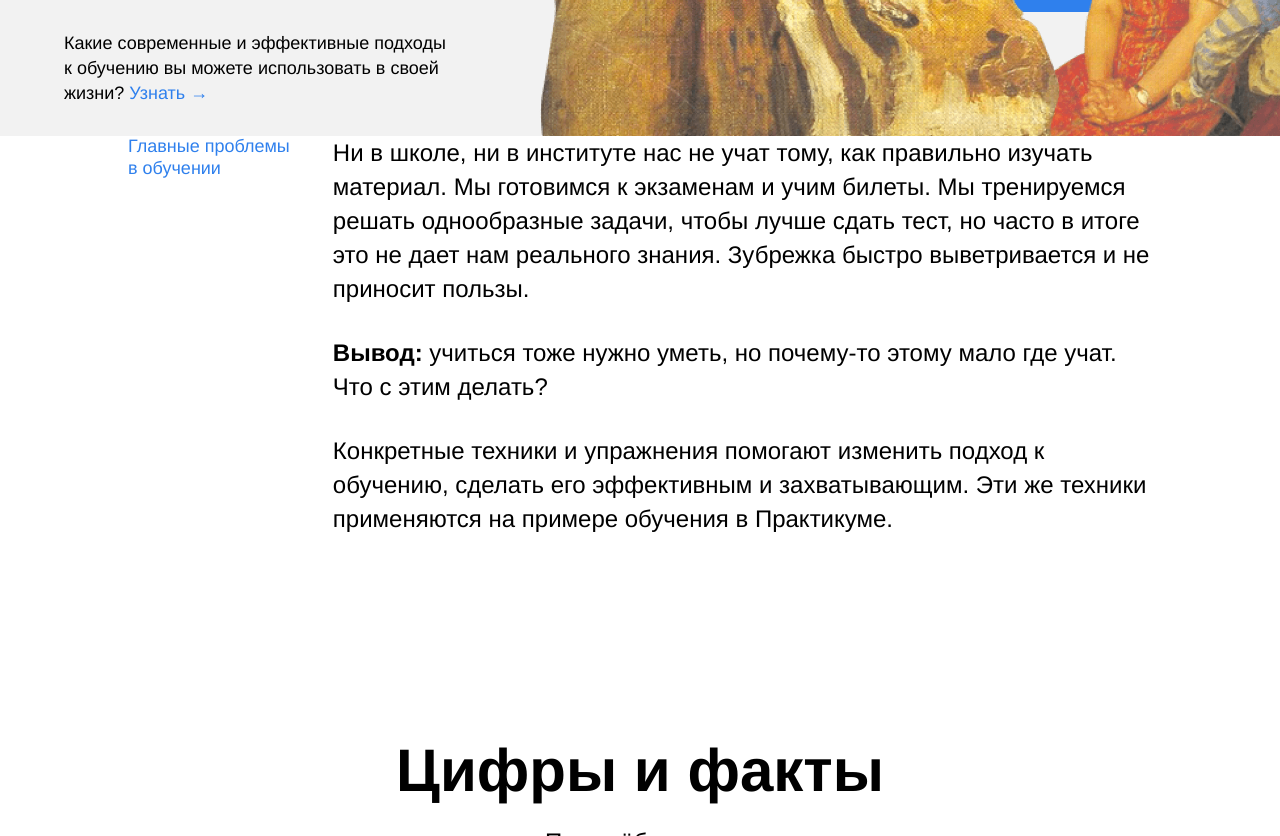
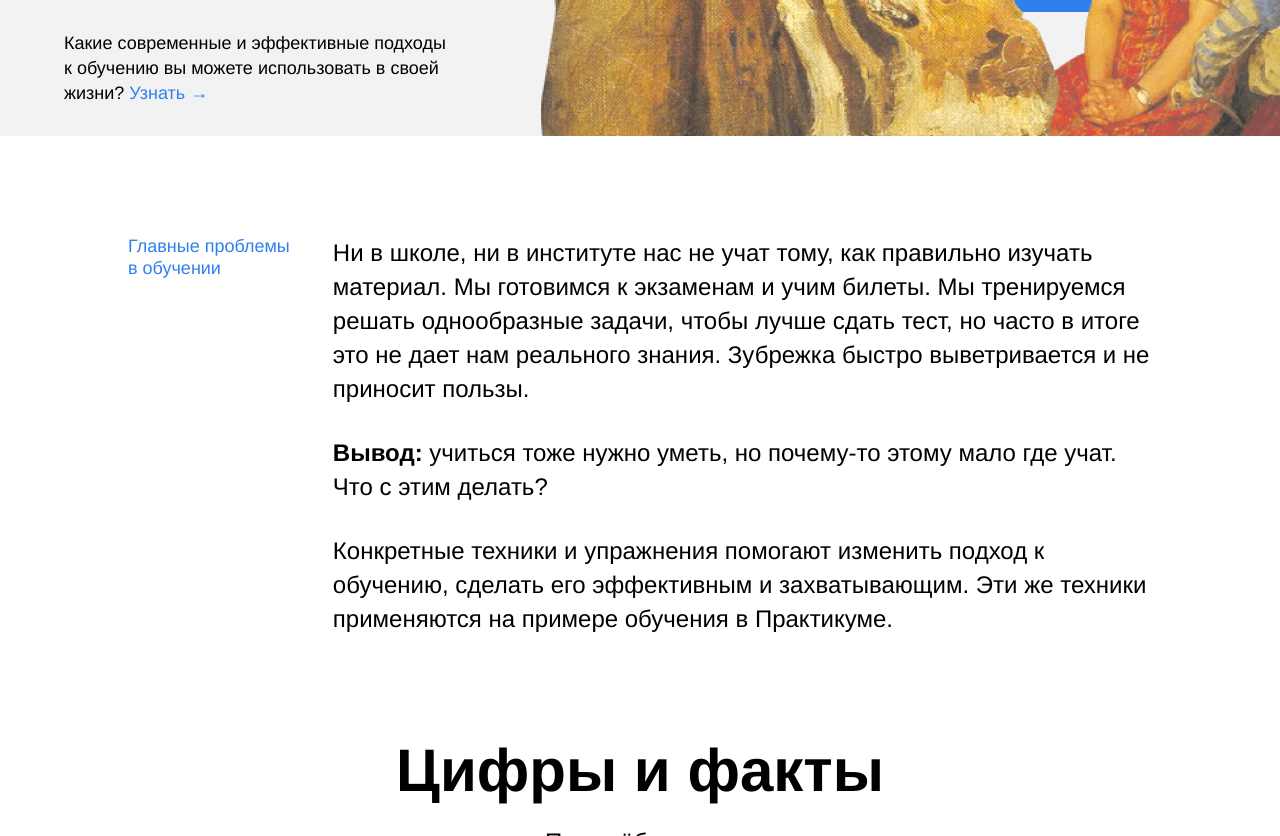
Before and after one commit to SplashDepo/how-to-learn, a plain HTML site: page index.html in a window 1280 px wide. Shown: the part 620-1456 px from the top of the page. Drawn offline with Linux system fonts and the light colour scheme.

Commit message:
fix padding in description section

```diff
--- a/styles/style.css
+++ b/styles/style.css
@@ -93,7 +93,7 @@
 /* DESCRIPTION+++++++++++++++++++++++++++++++++++++++++++++*/
 
 .description {
-  padding: 0 0 100px 0;
+  padding: 100px 0 0;
   display: flex;
   justify-content: center;
 }
```
